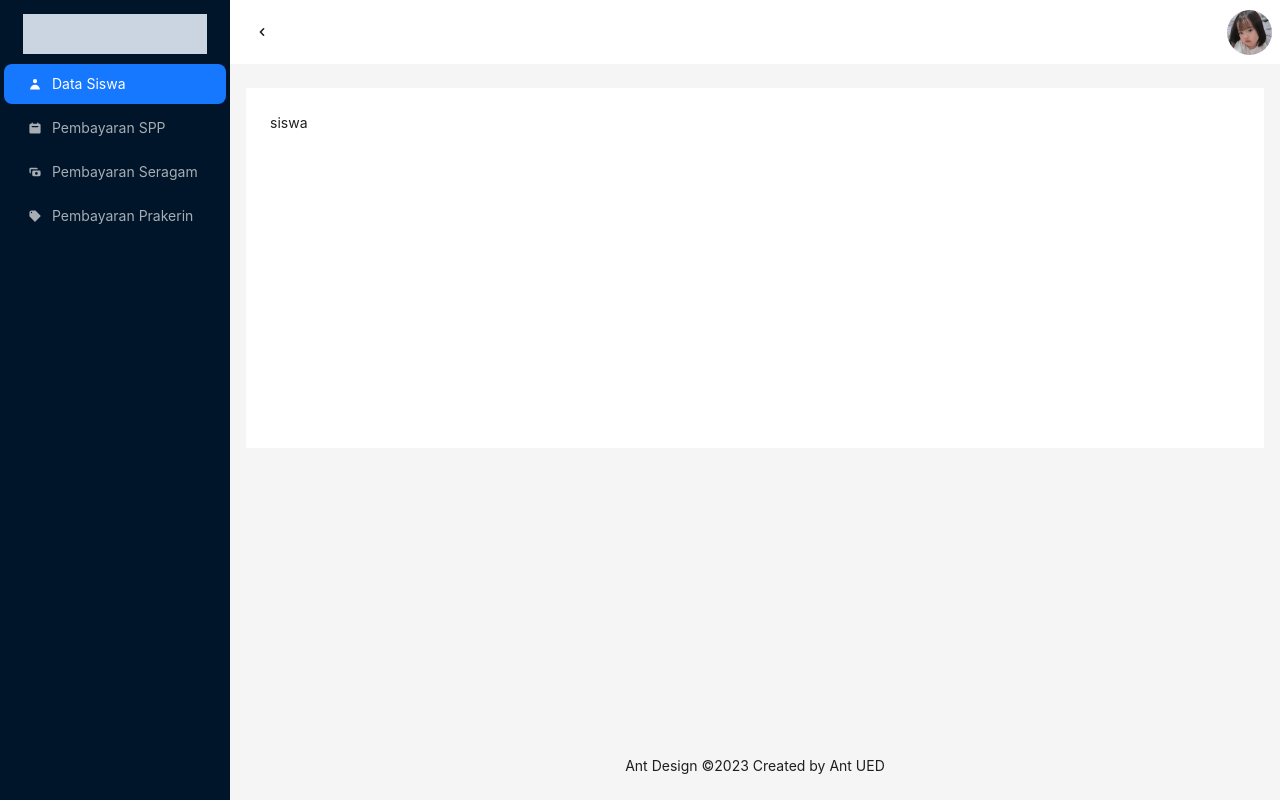
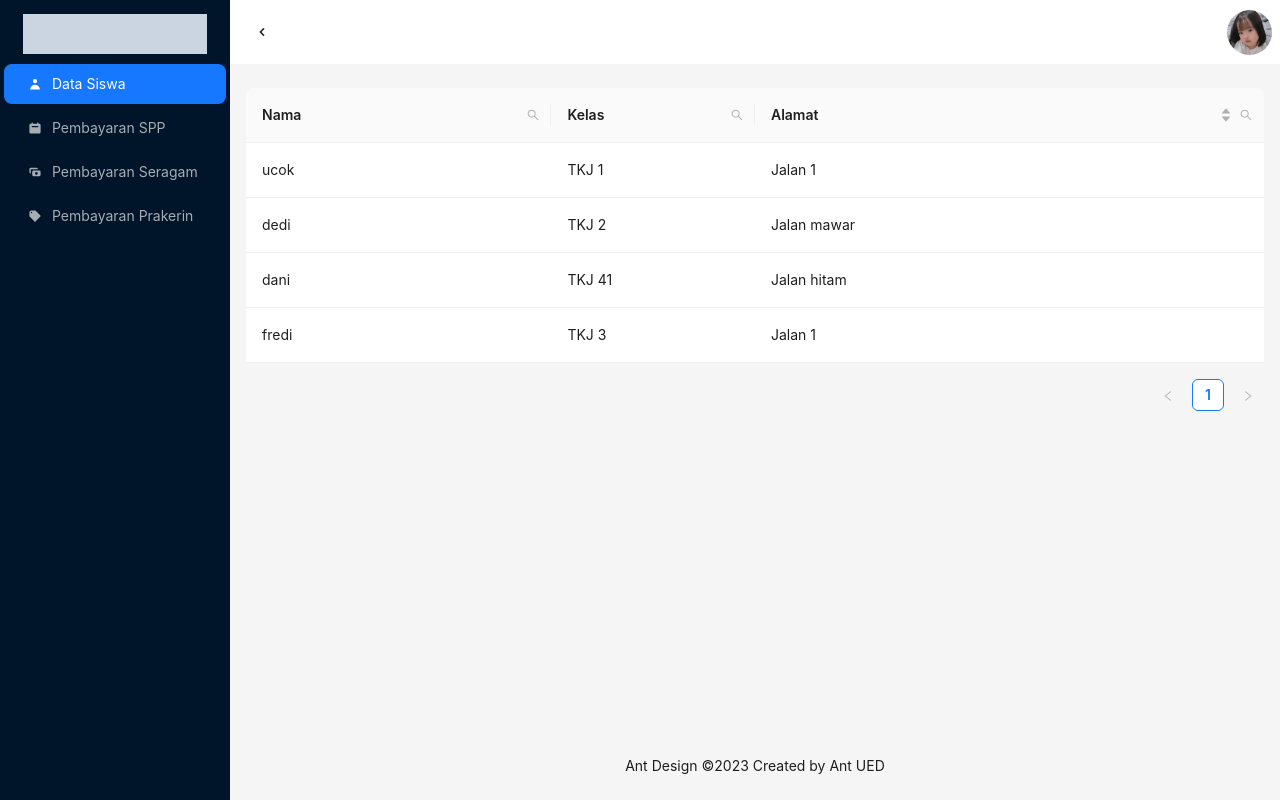
Before and after one commit to kangfredy/schoolmanagement, a Next.js app: page /home in a window 1280 px wide. Both pictures are taken after a click on the item "Data Siswa". Built offline with nearby package versions, Linux system fonts and the light colour scheme.

Commit message:
ui tabel data siswa

```diff
--- a/src/components/DataSiswa.tsx
+++ b/src/components/DataSiswa.tsx
@@ -1,7 +1,172 @@
+import { SearchOutlined } from "@ant-design/icons";
+import type { InputRef } from "antd";
+import { Button, Input, Space, Table } from "antd";
+import type { ColumnType, ColumnsType } from "antd/es/table";
+import type { FilterConfirmProps } from "antd/es/table/interface";
+import React, { useRef, useState } from "react";
+import Highlighter from "react-highlight-words";
+
+const { Column, ColumnGroup } = Table;
+
+interface DataType {
+    nama: string;
+    tanggalMasuk: string;
+    alamat: string;
+    kelas: string;
+    jenisKelamin: number;
+    agama: string;
+}
+type DataIndex = keyof DataType;
+
+const data: DataType[] = [
+    {
+        nama: "ucok",
+        alamat: "Jalan 1",
+        tanggalMasuk: "123123123",
+        kelas: "TKJ 1",
+        jenisKelamin: 1,
+        agama: "kong",
+    },
+    {
+        nama: "dedi",
+        alamat: "Jalan mawar",
+        tanggalMasuk: "2011-11-10T14:48:00",
+        kelas: "TKJ 2",
+        jenisKelamin: 1,
+        agama: "hindu",
+    },
+    {
+        nama: "dani",
+        alamat: "Jalan hitam",
+        tanggalMasuk: "2011-12-10T14:48:00",
+        kelas: "TKJ 41",
+        jenisKelamin: 1,
+        agama: "islam",
+    },
+    {
+        nama: "fredi",
+        alamat: "Jalan 1",
+        tanggalMasuk: "2011-31-10T14:48:00",
+        kelas: "TKJ 3",
+        jenisKelamin: 1,
+        agama: "budha",
+    },
+];
 export const DataSiswa = () => {
-  return (
-    <div style={{ padding: 24, minHeight: 360 }} className="bg-white">
-      siswa
-    </div>
-  );
+    const [searchText, setSearchText] = useState("");
+    const [searchedColumn, setSearchedColumn] = useState("");
+    const searchInput = useRef<InputRef>(null);
+
+    const handleSearch = (
+        selectedKeys: string[],
+        confirm: (param?: FilterConfirmProps) => void,
+        dataIndex: DataIndex,
+    ) => {
+        confirm();
+        setSearchText(selectedKeys[0]);
+        setSearchedColumn(dataIndex);
+    };
+
+    const handleReset = (clearFilters: () => void) => {
+        clearFilters();
+        setSearchText("");
+    };
+
+    const getColumnSearchProps = (dataIndex: DataIndex): ColumnType<DataType> => ({
+        filterDropdown: ({ setSelectedKeys, selectedKeys, confirm, clearFilters, close }) => (
+            <div style={{ padding: 8 }} onKeyDown={(e) => e.stopPropagation()}>
+                <Input
+                    ref={searchInput}
+                    placeholder={`Search ${dataIndex}`}
+                    value={selectedKeys[0]}
+                    onChange={(e) => setSelectedKeys(e.target.value ? [e.target.value] : [])}
+                    onPressEnter={() => handleSearch(selectedKeys as string[], confirm, dataIndex)}
+                    style={{ marginBottom: 8, display: "block" }}
+                />
+                <Space>
+                    <Button
+                        type="primary"
+                        onClick={() => handleSearch(selectedKeys as string[], confirm, dataIndex)}
+                        icon={<SearchOutlined />}
+                        size="small"
+                        style={{ width: 90 }}>
+                        Search
+                    </Button>
+                    <Button
+                        onClick={() => clearFilters && handleReset(clearFilters)}
+                        size="small"
+                        style={{ width: 90 }}>
+                        Reset
+                    </Button>
+                    <Button
+                        type="link"
+                        size="small"
+                        onClick={() => {
+                            confirm({ closeDropdown: false });
+                            setSearchText((selectedKeys as string[])[0]);
+                            setSearchedColumn(dataIndex);
+                        }}>
+                        Filter
+                    </Button>
+                    <Button
+                        type="link"
+                        size="small"
+                        onClick={() => {
+                            close();
+                        }}>
+                        close
+                    </Button>
+                </Space>
+            </div>
+        ),
+        filterIcon: (filtered: boolean) => <SearchOutlined style={{ color: filtered ? "#1677ff" : undefined }} />,
+        onFilter: (value, record) =>
+            record[dataIndex]
+                .toString()
+                .toLowerCase()
+                .includes((value as string).toLowerCase()),
+        onFilterDropdownOpenChange: (visible) => {
+            if (visible) {
+                setTimeout(() => searchInput.current?.select(), 100);
+            }
+        },
+        render: (text) =>
+            searchedColumn === dataIndex ? (
+                <Highlighter
+                    highlightStyle={{ backgroundColor: "#ffc069", padding: 0 }}
+                    searchWords={[searchText]}
+                    autoEscape
+                    textToHighlight={text ? text.toString() : ""}
+                />
+            ) : (
+                text
+            ),
+    });
+
+    const columns: ColumnsType<DataType> = [
+        {
+            title: "Nama",
+            dataIndex: "nama",
+            key: "nama",
+            width: "30%",
+            ...getColumnSearchProps("nama"),
+        },
+        {
+            title: "Kelas",
+            dataIndex: "kelas",
+            key: "kelas",
+            width: "20%",
+            ...getColumnSearchProps("kelas"),
+        },
+        {
+            title: "Alamat",
+            dataIndex: "alamat",
+            key: "alamat",
+            ...getColumnSearchProps("alamat"),
+            sorter: (a, b) => a.alamat.length - b.alamat.length,
+            sortDirections: ["descend", "ascend"],
+        },
+    ];
+
+    return <Table columns={columns} dataSource={data} />;
 };
```
Also changed, not shown: src/seeder/kelas.mjs (added, +23 -0 lines), src/seeder/siswa.mjs (added, +59 -0 lines).
